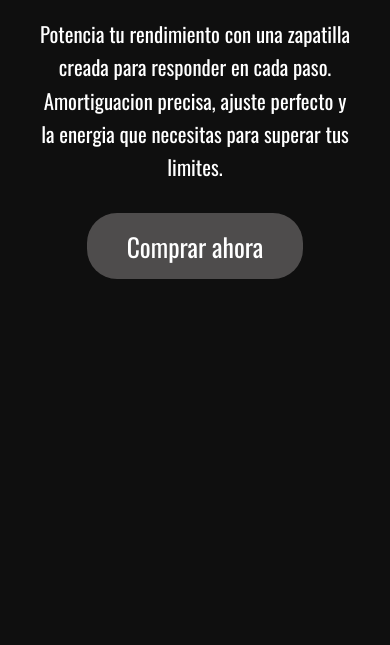
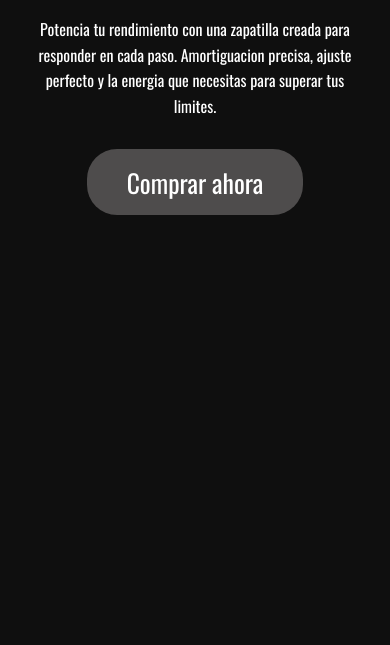
Before and after one commit to Franco-starr/landing-page-three-js-shoes, a plain HTML site: page index.html in a window 390 px wide. Shown: the part 199-844 px from the top of the page. Drawn offline with nearby package versions, Linux system fonts and the light colour scheme.

Commit message:
cambios en el css en mobile tamaños de los textos

```diff
--- a/src/css/style.css
+++ b/src/css/style.css
@@ -299,6 +299,7 @@ nav a {
   .panel {
     padding: 0 20px;
   }
+
 }
 
 @media (max-width: 768px) {
@@ -339,4 +340,12 @@ nav a {
     text-align: center;
   }
 
+  .title, .header_main {
+    font-size: 2rem;
+  }
+
+  .header_main_content_p, .text {
+    font-size: 1rem;
+  }
+
 }
```
